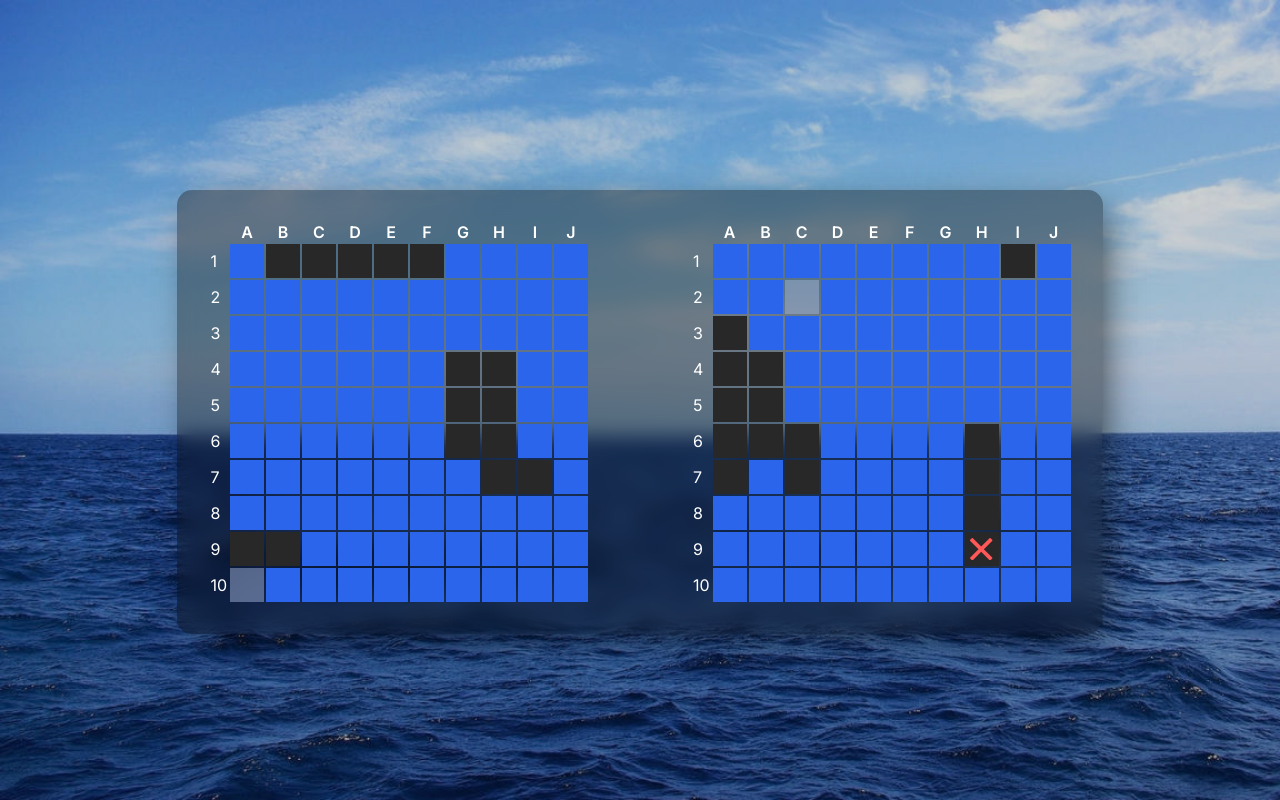
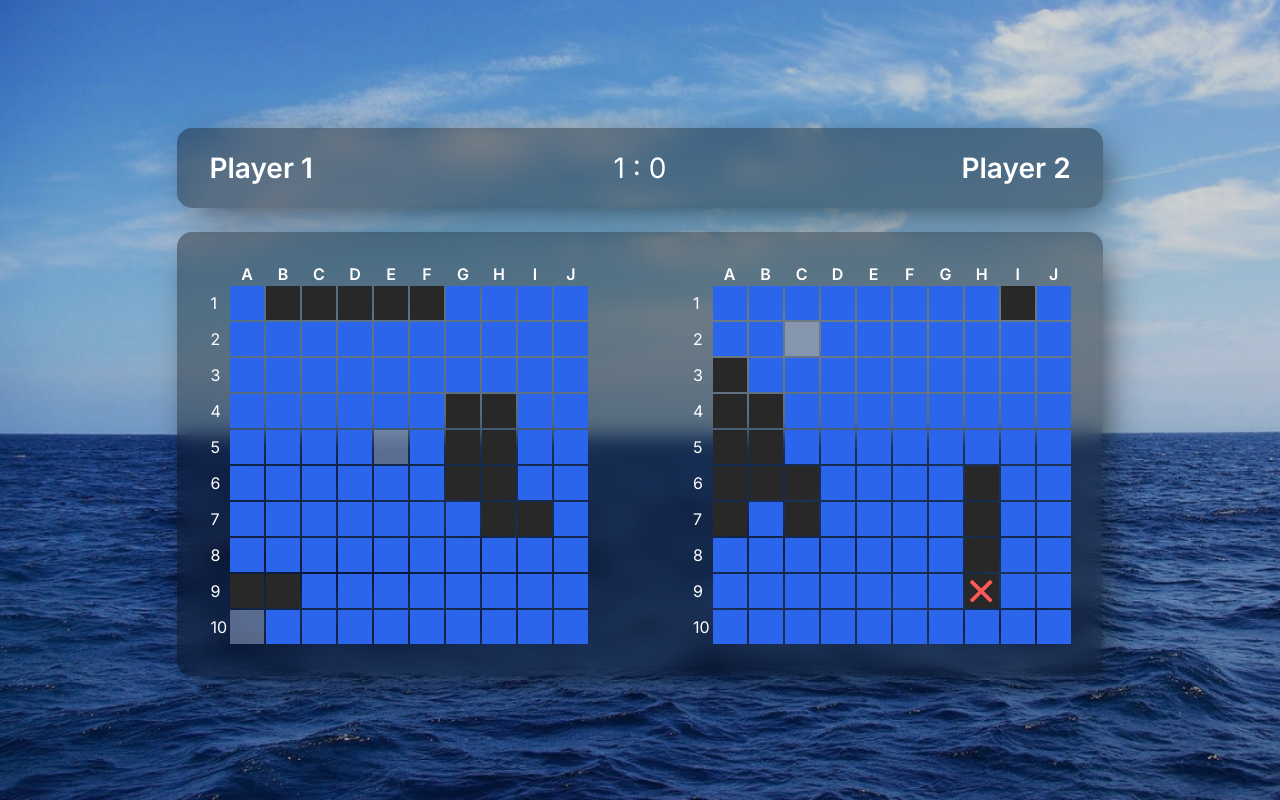
Before and after one commit to mikolajgraczyk/battleship-game-simulation, a React (Create React App) app: page / in a window 1280 px wide. Built offline with nearby package versions, Linux system fonts and the light colour scheme.

Commit message:
added header that shows current score

```diff
--- a/src/App.tsx
+++ b/src/App.tsx
@@ -1,4 +1,5 @@
 import Board from "./Board";
+import Header from "./Header";
 import { useGameScripts } from "./useGameScripts";
 import { StyledMain } from "./styled";
 
@@ -8,6 +9,12 @@ function App() {
   const { player1State, player2State, gameState } = useGameScripts();
 
   return (
+    <>
+      <Header
+        lastAction={gameState.lastAction}
+        player1State={player1State}
+        player2State={player2State}
+      />
       <StyledMain lastAction={gameState.lastAction}>
         <div>
           <Board board={player1State.board} />
@@ -16,6 +23,7 @@ function App() {
           <Board board={player2State.board} />
         </div>
       </StyledMain>
+    </>
   );
 }
 
--- /dev/null
+++ b/src/Header/index.tsx
@@ -0,0 +1,15 @@
+import { StyledHeader, HeaderSection } from "./styled";
+
+const Header: React.FC = ({ lastAction, player1State, player2State }) => {
+  return (
+    <StyledHeader lastAction={lastAction}>
+      <HeaderSection>Player 1</HeaderSection>
+      <HeaderSection>
+        {player2State.destroyed} : {player1State.destroyed}
+      </HeaderSection>
+      <HeaderSection>Player 2</HeaderSection>
+    </StyledHeader>
+  );
+};
+
+export default Header;
--- /dev/null
+++ b/src/Header/styled.ts
@@ -0,0 +1,69 @@
+import styled, { css } from "styled-components";
+
+export const StyledHeader = styled.header`
+  display: grid;
+  grid-template-columns: 2fr 1fr 2fr;
+  justify-content: space-between;
+  margin-top: 4px;
+  padding: 24px 32px;
+  border-radius: 15px;
+  background-color: rgba(0, 0, 0, 0.361);
+  backdrop-filter: blur(10px);
+  color: white;
+  transition: 0.5s;
+  -webkit-box-shadow: 10px 10px 42px -12px rgba(0, 0, 0, 0.75);
+  -moz-box-shadow: 10px 10px 42px -12px rgba(0, 0, 0, 0.75);
+  box-shadow: 10px 10px 42px -12px rgba(0, 0, 0, 0.75);
+
+  @media(max-width: 420px){
+    padding: 16px 12px;
+  }
+
+  ${({ lastAction }) =>
+    lastAction === "hit" &&
+    css`
+      background: rgba(140, 0, 0, 0.6);
+    `}
+
+  ${({ lastAction }) =>
+    lastAction === "player2Won" &&
+    css`
+      background: linear-gradient(
+        90deg,
+        rgba(140, 0, 0, 0.6) 20%,
+        rgba(0, 140, 0, 0.6) 100%
+      );
+    `}
+
+    ${({ lastAction }) =>
+    lastAction === "player1Won" &&
+    css`
+      background: linear-gradient(
+        270deg,
+        rgba(140, 0, 0, 0.6) 20%,
+        rgba(0, 140, 0, 0.6) 100%
+      );
+    `}
+`;
+
+export const HeaderSection = styled.div`
+  font-size: 28px;
+  font-weight: 600;
+
+  @media(max-width: 950px){
+    font-size: 20px;
+  }
+
+  @media(max-width: 420px){
+    font-size: 16px;
+  }
+
+  &:nth-child(2) {
+    text-align: center;
+    font-weight: 400;
+  }
+
+  &:nth-child(3) {
+    text-align: right;
+  }
+`;
--- a/src/setup.ts
+++ b/src/setup.ts
@@ -10,7 +10,7 @@ export const setup: Setup = {
   ships: [5, 4, 3, 2, 1],
 };
 
-export const hitsToWin = setup.ships.reduce(
+export const hitsToWin: number = setup.ships.reduce(
   (accumulator, currentValue) => accumulator + currentValue,
   0
 );
--- a/src/useGameScripts.ts
+++ b/src/useGameScripts.ts
@@ -119,7 +119,7 @@ export const useGameScripts = () => {
         handleShoot(prevState, rowTarget, colTarget)
       );
       togglePlayerTurn();
-    }, 1500);
+    }, 1200);
 
     if (player1State.destroyed === hitsToWin) {
       clearInterval(intervalId);
```
Lines whose indentation alone changed are shown as unchanged.
